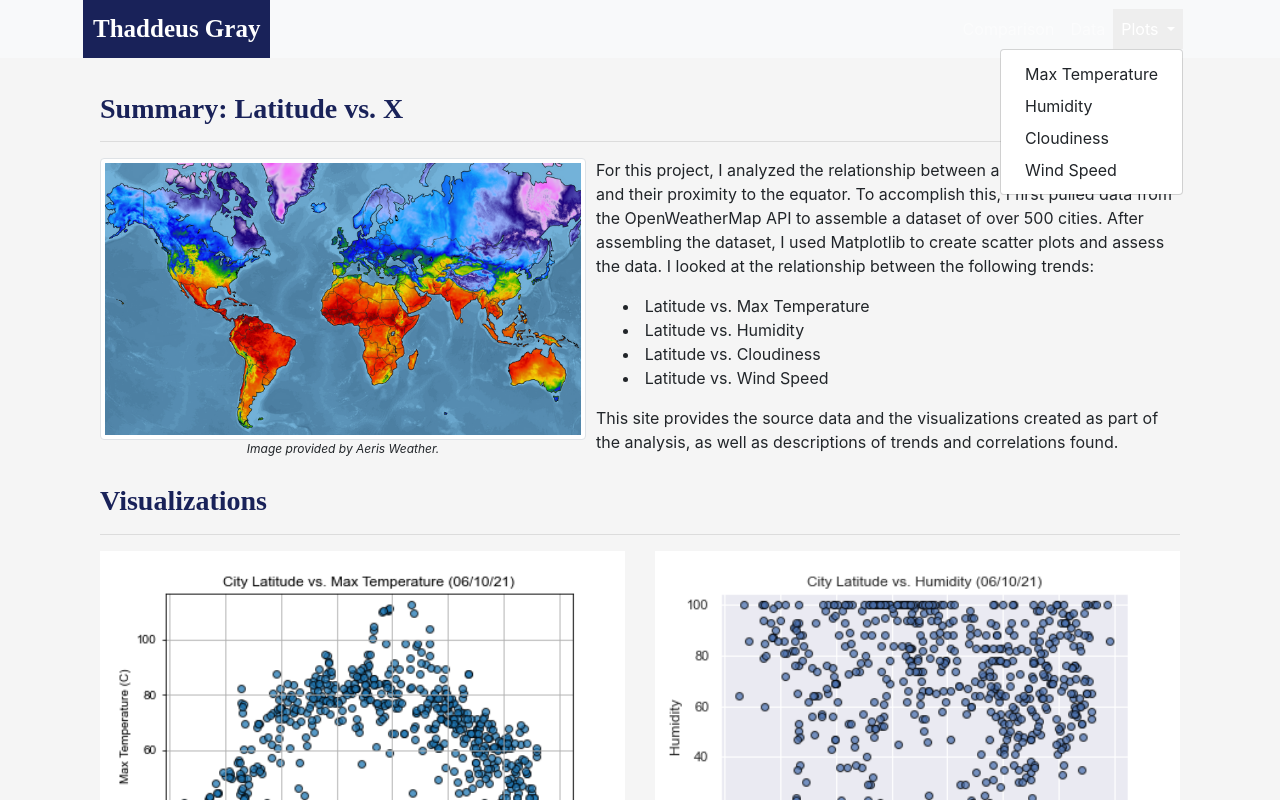
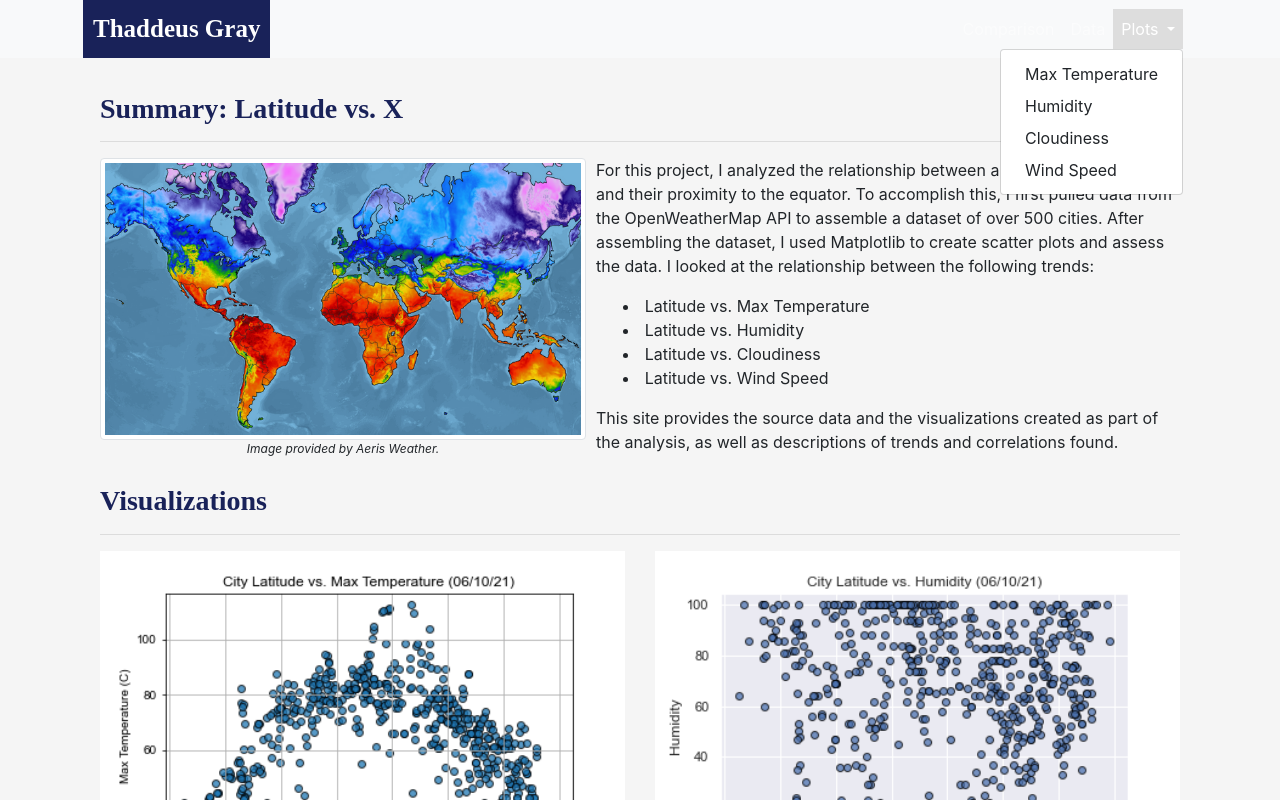
Before and after one commit to dunkin-gray/Open-Weather-Map, a plain HTML site: page HTML/index.html in a window 1280 px wide. Both pictures are taken after a click on the button "Plots". Shown: the top 800 px of the page. Drawn offline with nearby package versions, Linux system fonts and the light colour scheme.

Commit message:
Add files via upload

```diff
--- a/HTML/style.css
+++ b/HTML/style.css
@@ -57,7 +57,7 @@ body{
 }
 
 .nav-item.dropdown.show {
-    background-color: rgb(238, 238, 238);
+    background-color: #ddd;
 }
 
 .dropdown-menu {
@@ -67,7 +67,7 @@ body{
 /* small screen adjustments*/
 @media(max-width:991px){
     .navbar.bg-light{
-        background-color: rgb(25, 34, 89)!important;
+        background-color: rgb(25, 34,89)!important;
     }
 
     .navbar-collapse{
```
